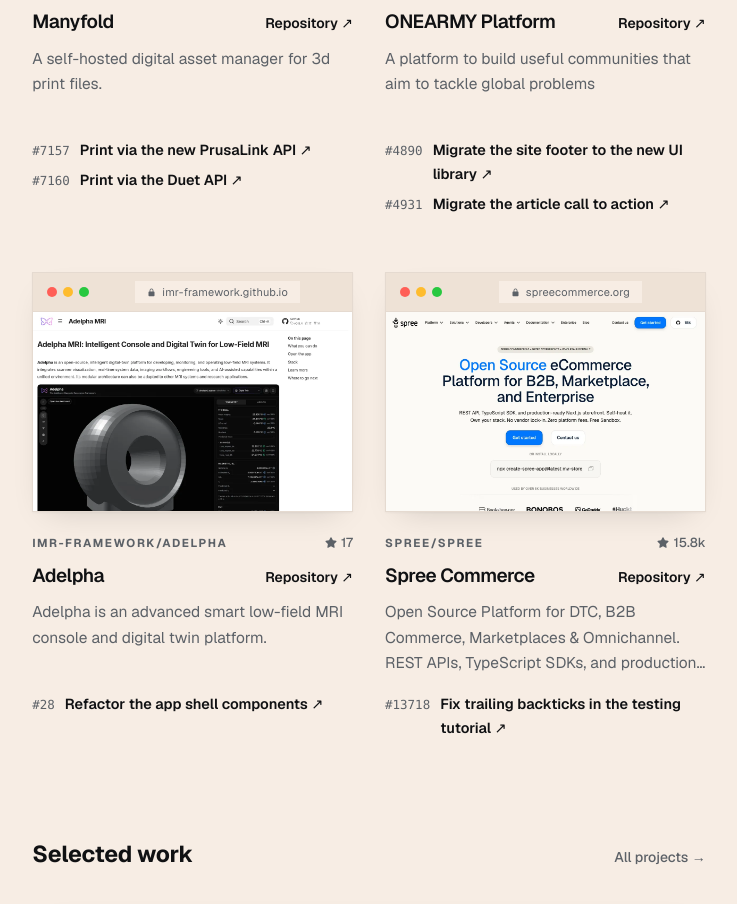
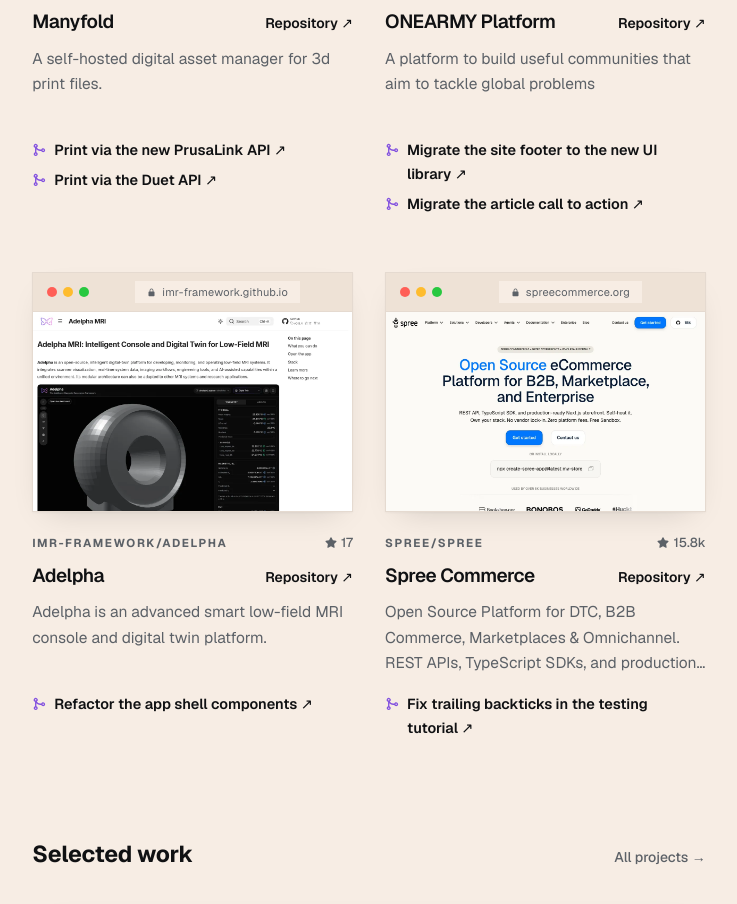
Before and after one commit to samuel-sarmah/samuel, a Next.js app: page / in a window 1280 px wide. Shown: the part 1260-2164 px from the top of the page, without its empty margins (395-1132 px from the left). Built offline with nearby package versions, Linux system fonts and the light colour scheme; no server answers.

Commit message:
Mark merged pull requests with the GitHub merge icon

```diff
--- a/app/globals.css
+++ b/app/globals.css
@@ -14,6 +14,7 @@
   --chrome: #eee2d6;
   --ok: #16a34a;
   --danger: #c2321f;
+  --merged: #8250df;
 }
 
 :root[data-theme="dark"] {
@@ -27,6 +28,7 @@
   --chrome: #222428;
   --ok: #22c55e;
   --danger: #f87171;
+  --merged: #a371f7;
 }
 
 /* Base element styles live in @layer base so Tailwind utility classes
--- a/components/ContributionCard.js
+++ b/components/ContributionCard.js
@@ -19,12 +19,20 @@ export function PrList({ repo, prs }) {
   return (
     <ul className="space-y-1.5">
       {prs.map((pr) => (
-        <li key={pr.number} className="flex items-baseline gap-2.5 text-[14.5px]">
-          <span className="shrink-0 font-mono text-[12.5px] text-[var(--muted)]">
-            #{pr.number}
-          </span>
+        <li key={pr.number} className="flex items-baseline gap-2 text-[14.5px]">
+          <svg
+            viewBox="0 0 16 16"
+            width="14"
+            height="14"
+            fill="var(--merged)"
+            role="img"
+            aria-label="Merged"
+            className="shrink-0 translate-y-[2px]"
+          >
+            <path d="M5.45 5.154A4.25 4.25 0 0 0 9.25 7.5h1.378a2.251 2.251 0 1 1 0 1.5H9.25A5.734 5.734 0 0 1 5 7.123v3.505a2.25 2.25 0 1 1-1.5 0V5.372a2.25 2.25 0 1 1 1.95-.218ZM4.25 13.5a.75.75 0 1 0 0-1.5.75.75 0 0 0 0 1.5Zm8.5-4.5a.75.75 0 1 0 0-1.5.75.75 0 0 0 0 1.5ZM5 3.25a.75.75 0 1 0 0 .005V3.25Z" />
+          </svg>
           <a href={prUrl(repo, pr.number)} target="_blank" rel="noreferrer" className="link">
-            {pr.title} ↗
+            {pr.title}&nbsp;↗
           </a>
         </li>
       ))}
```
